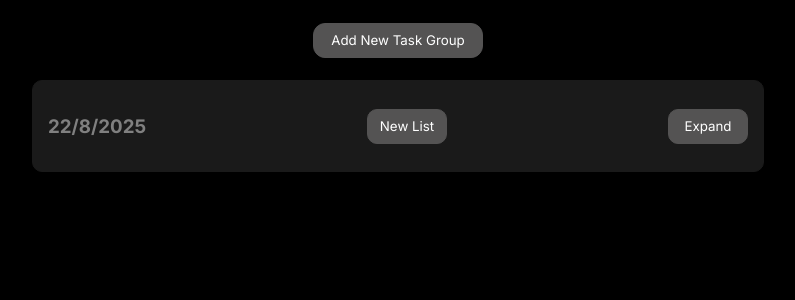
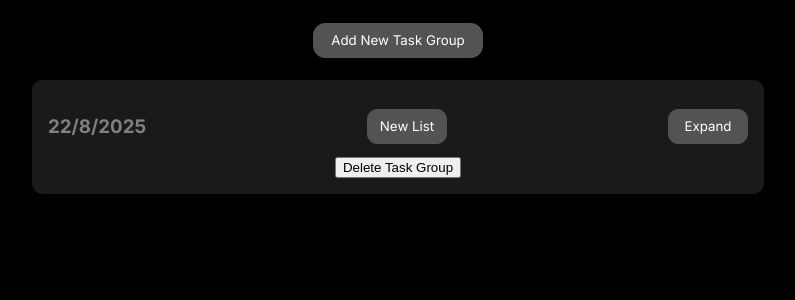
Before and after one commit to abhishekk119/new-todo, a React (Vite) app: page / in a window 1280 px wide. Both pictures are taken after a click on the button "Add New Task Group". Shown: the top 300 px of the page, without its empty margins (242-1037 px from the left). Built offline with nearby package versions, Linux system fonts and the light colour scheme; a web font is replaced by a local one.

Commit message:
Update App.jsx

```diff
--- a/src/App.jsx
+++ b/src/App.jsx
@@ -195,6 +195,49 @@ function App() {
       children.forEach((child) => container.appendChild(child));
     }
   }, [dategroupArray]);
+
+  function deleteTaskGroup(datestring) {
+    // Get all list IDs in this task group
+    const listIds = taskLists[datestring]?.map(list => list.id) || [];
+
+    // Remove the task group from newTaskGroup
+    setNewTaskGroup(prev => prev.filter(task => task.date !== datestring));
+
+    // Remove the task group from taskLists
+    setTaskLists(prev => {
+      const updated = {...prev};
+      delete updated[datestring];
+      return updated;
+    });
+
+    // Remove all tasks associated with lists in this task group
+    setTasks(prev => {
+      const updated = {...prev};
+      listIds.forEach(id => delete updated[id]);
+      return updated;
+    });
+
+    // Remove list categories for lists in this task group
+    setListCategories(prev => {
+      const updated = {...prev};
+      listIds.forEach(id => delete updated[id]);
+      return updated;
+    });
+
+    // Remove incomplete counts for lists in this task group
+    setIncompleteCounts(prev => {
+      const updated = {...prev};
+      listIds.forEach(id => delete updated[id]);
+      return updated;
+    });
+
+    // Remove expanded states for lists in this task group
+    setExpandedStates(prev => {
+      const updated = {...prev};
+      listIds.forEach(id => delete updated[id]);
+      return updated;
+    });
+  }
 
   function updatelist(datestring) {
     const newListId = Date.now();
@@ -606,6 +649,16 @@ function App() {
                   </button> */}
                 </div>
               ))}
+
+              {/* Delete Task Group Button */}
+              <div className="delete-task-group-container">
+                <button
+                  className="delete-task-group-btn"
+                  onClick={() => deleteTaskGroup(datestring)}
+                >
+                  Delete Task Group
+                </button>
+              </div>
             </div>
           </div>
         ))}
```
